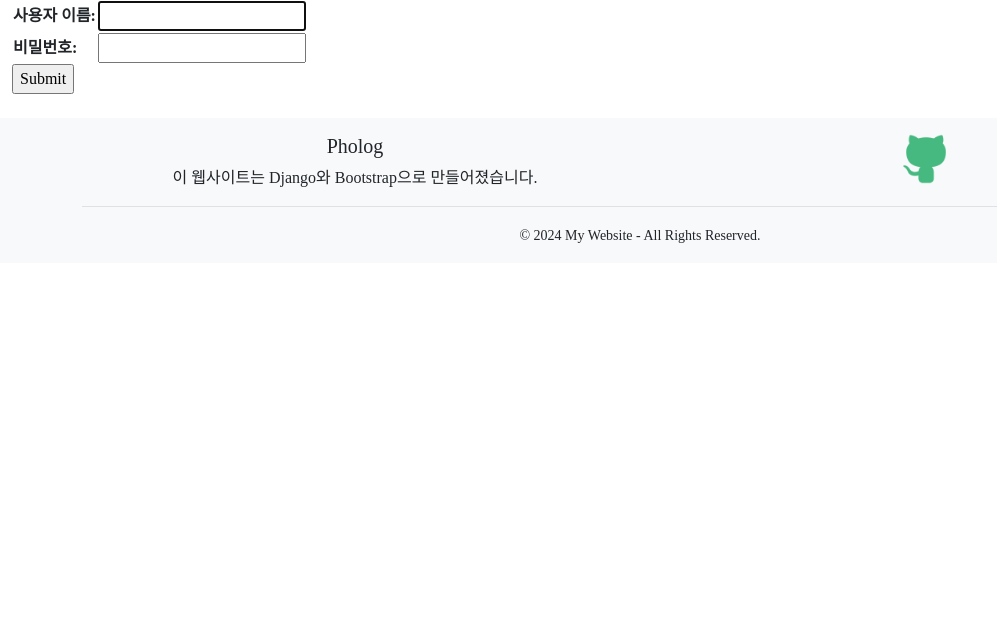
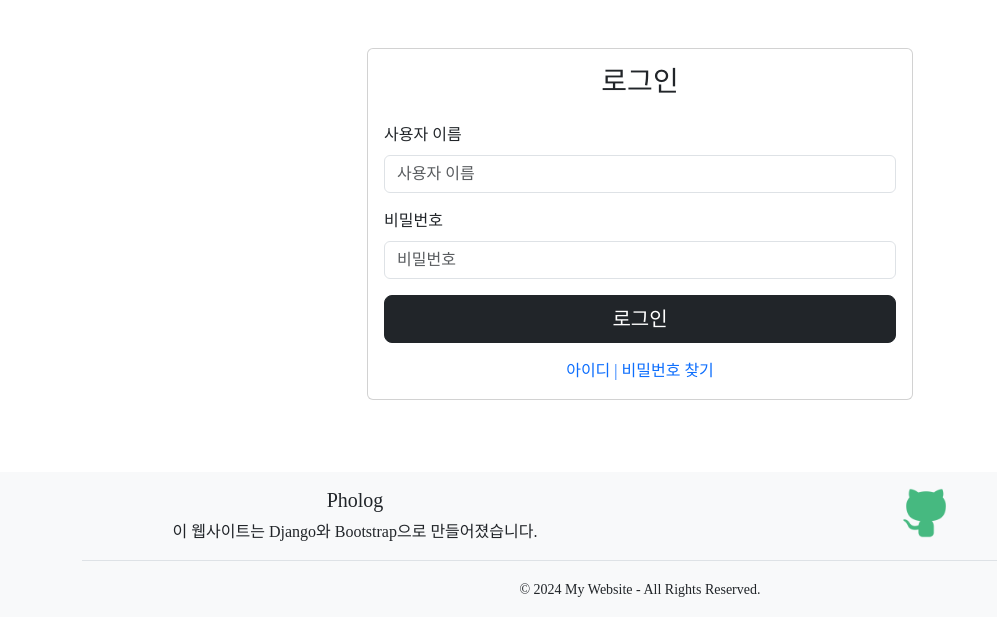
Before and after one commit to jiminkyung/Pholog, a Django app: page /accounts/login/ in a window 1280 px wide. Shown: the part 102-738 px from the top of the page, without its empty margins (0-997 px from the left). Run offline with Django 5.2, Linux system fonts and the light colour scheme; some libraries are stand-ins or nearby versions; some web fonts are replaced.

Commit message:
회원가입 및 로그인, 프로필 페이지

```diff
--- a/templates/accounts/form.html
+++ b/templates/accounts/form.html
@@ -1,11 +1,46 @@
 {% extends "base.html" %}
 
 {% block content %}
-<form action="" method="post" enctype="multipart/form-data">
-    {% csrf_token %}
-    <table>
-        {{ form.as_table }}
-    </table>
-    <input type="submit" value="Submit">
-</form>
-{% endblock  %}
+<div class="container">
+    <div class="row justify-content-center">
+        <div class="col-md-6">
+            <div class="card my-5">
+                <div class="card-body">
+                    {% if request.resolver_match.url_name == "login" %}
+                    <h3 class="card-title text-center mb-4">로그인</h3>
+                    {% else %}
+                    <h3 class="card-title text-center mb-4">회원가입</h3>
+                    {% endif %}
+                    <form action="" method="post" enctype="multipart/form-data" class="needs-validation" novalidate>
+                        {% csrf_token %}
+                        {% for field in form %}
+                            <div class="mb-3">
+                                {% if field.label %}
+                                    <label for="{{ field.id_for_label }}" class="form-label">{{ field.label }}</label>
+                                {% endif %}
+                                <input type="{{ field.field.widget.input_type }}" class="form-control{% if field.errors %} is-invalid{% endif %}" id="{{ field.id_for_label }}" name="{{ field.name }}" placeholder="{{ field.label }}">
+                                {% if field.help_text %}
+                                    <small class="form-text text-muted">{{ field.help_text }}</small>
+                                {% endif %}
+                                {% for error in field.errors %}
+                                    <div class="invalid-feedback">{{ error }}</div>
+                                {% endfor %}
+                            </div>
+                        {% endfor %}
+                        {% if request.resolver_match.url_name == "login" %}
+                        <button type="submit" class="btn btn-dark btn-lg w-100">로그인</button>
+                        {% else %}
+                        <button type="submit" class="btn btn-dark btn-lg w-100">회원가입</button>
+                        {% endif %}
+                        {% if request.resolver_match.url_name == "login" %}
+                        <div class="mt-3 text-center">
+                            <a href="{% url "signup" %}">아이디 | 비밀번호 찾기</a>
+                        </div>
+                        {% endif %}
+                    </form>
+                </div>
+            </div>
+        </div>
+    </div>
+</div>
+{% endblock %}
```
Also changed, not shown: templates/accounts/profile.html (+42 -2 lines).
